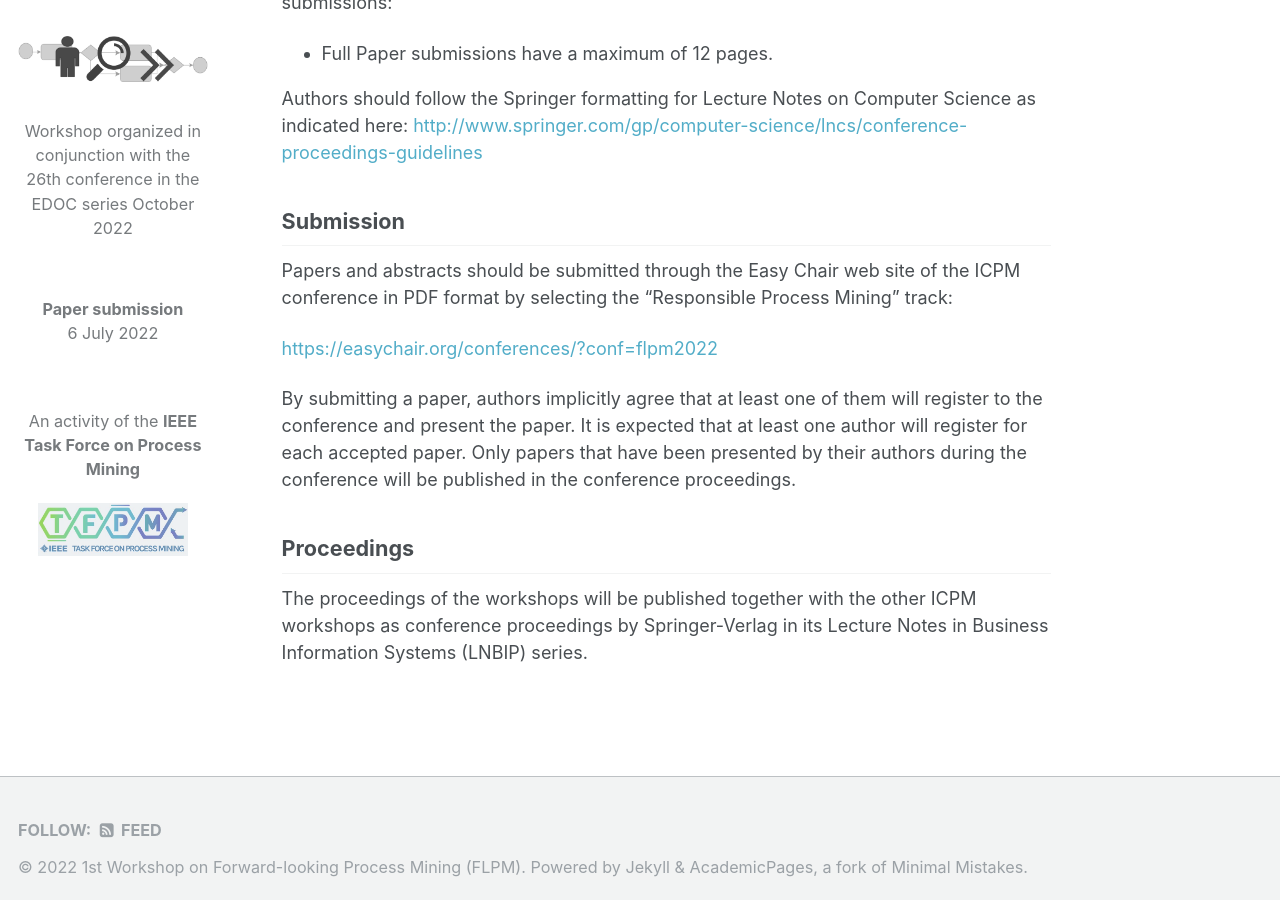
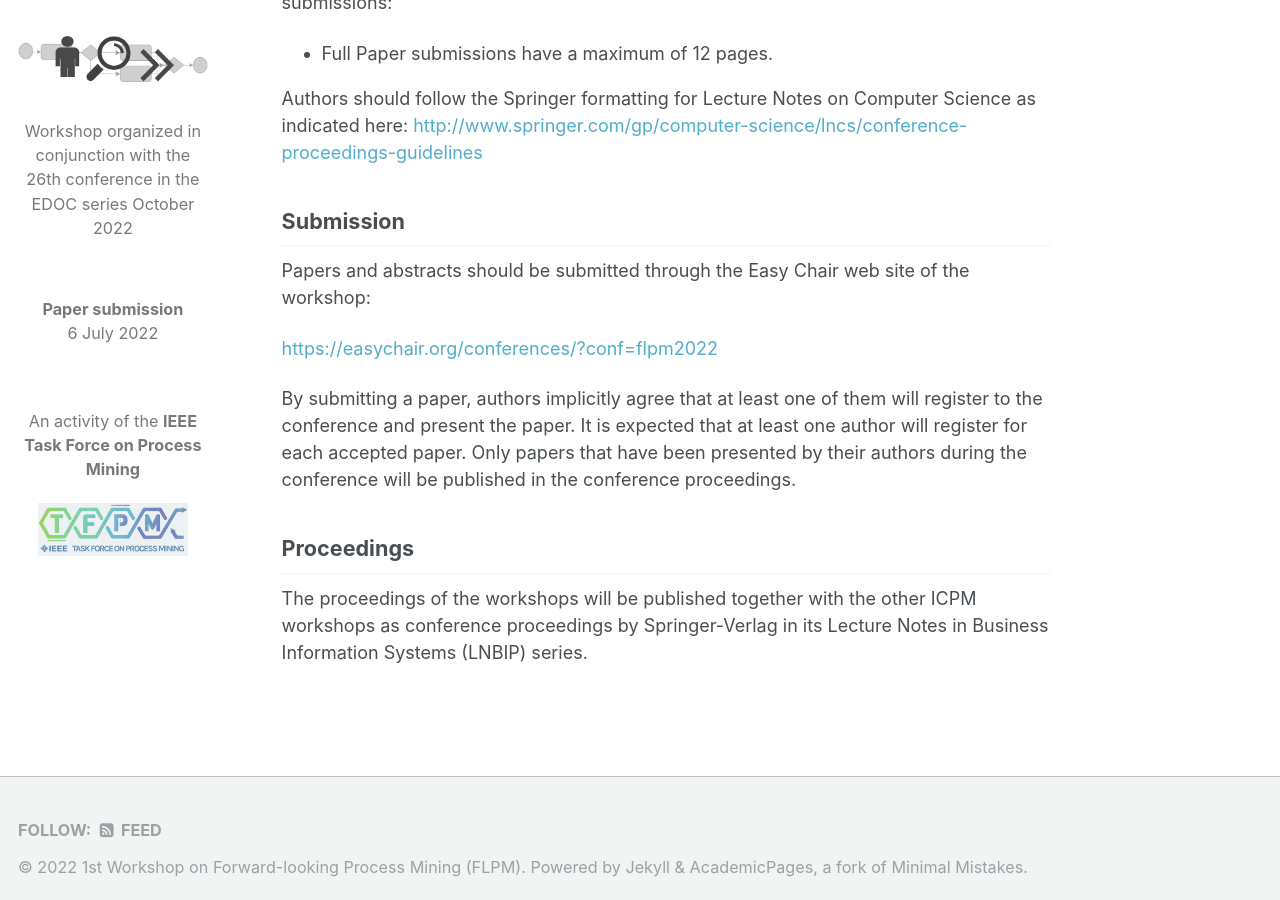
Before and after one commit to flpm-workshop/flpm-workshop.github.io, a Jekyll site: the page built from _pages/submission.md, in a window 1280 px wide and 900 px high, scrolled down 601 px. Built offline with Jekyll 4.4.1, drawn with Linux system fonts in a browser that asks for light colours.

Commit message:
Update submission.md

```diff
--- a/_pages/submission.md
+++ b/_pages/submission.md
@@ -22,7 +22,7 @@ Authors should follow the Springer formatting for Lecture Notes on Computer Scie
 [http://www.springer.com/gp/computer-science/lncs/conference-proceedings-guidelines](http://www.springer.com/gp/computer-science/lncs/conference-proceedings-guidelines)
 
 ## Submission
-Papers and abstracts should be submitted through the Easy Chair web site of the ICPM conference in PDF format by selecting the "Responsible Process Mining" track:
+Papers and abstracts should be submitted through the Easy Chair web site of the workshop:
 
 [https://easychair.org/conferences/?conf=flpm2022](https://easychair.org/conferences/?conf=flpm2022)
 
```
